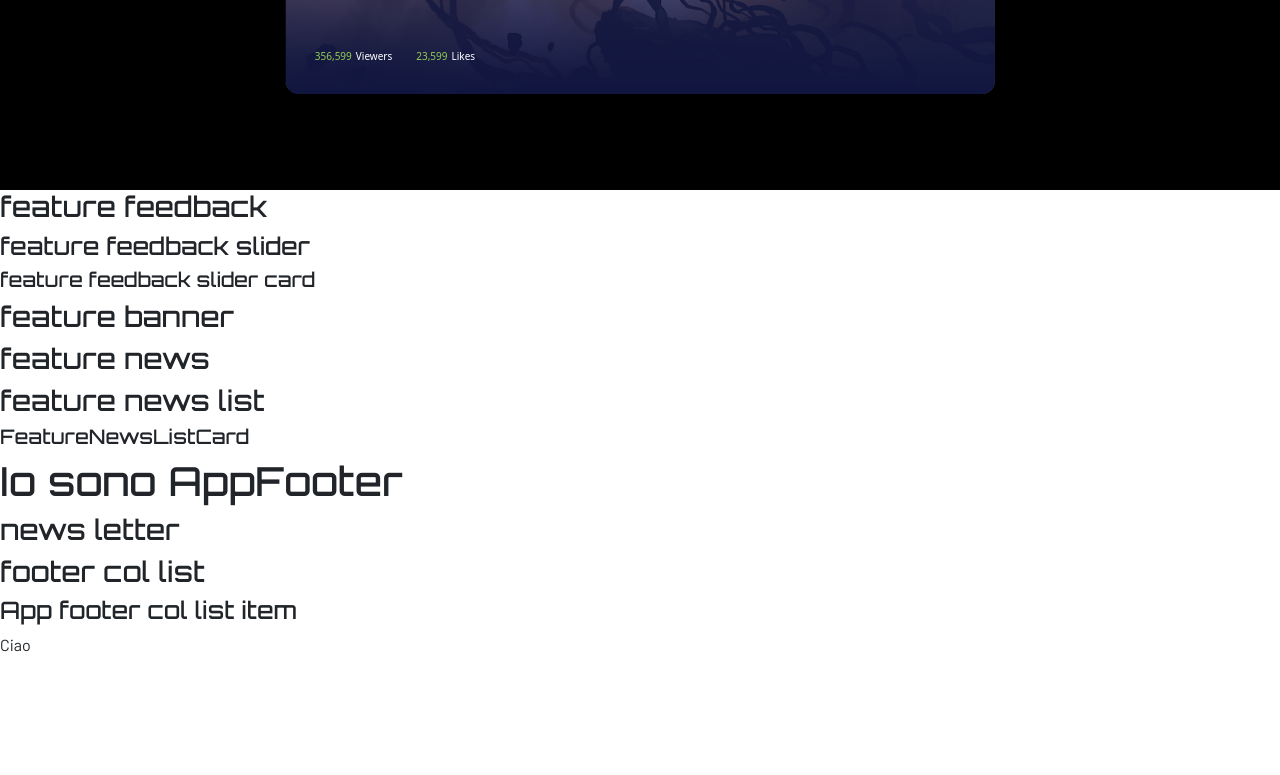
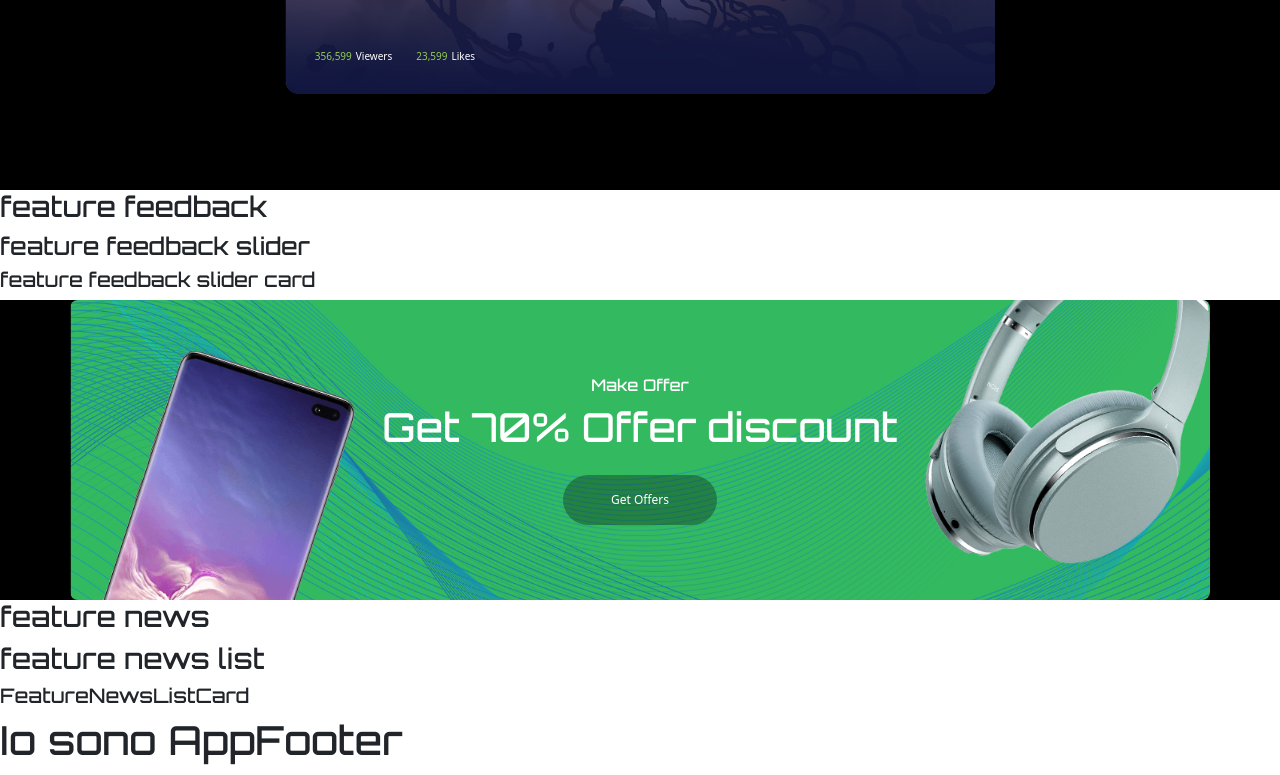
Before and after one commit to orazi-paolo/proj-html-vuejs, a Vue app: page / in a window 1280 px wide. Shown: the part 1050-1825 px from the top of the page. Before the commit the page ends 1723 px from the top, so only its background shows below. Built offline with nearby package versions, Linux system fonts and the light colour scheme.

Commit message:
added banner section

```diff
--- a/src/components/appMain-feature/AppMainFeatureBanner.vue
+++ b/src/components/appMain-feature/AppMainFeatureBanner.vue
@@ -1,18 +1,74 @@
 <script>
+// Import components
+import BaseSectionTitle from '../baseComponents/BaseSectionTitle.vue';
 export default {
   data() {
     return {
+      // Variables
+      offer: 70, // Store discount tot
 
     }
+  },
+  components: {
+    BaseSectionTitle,
   }
 }
 </script>
 
 <template>
-  <h3>
-    feature banner
-  </h3>
+  <!-- Banner section   -->
+  <section>
+    <!-- Discount Title  -->
+    <div
+      class="container discount-title d-flex flex-column justify-content-center align-items-center text-white rounded-3 position-relative p-3  overflow-y-hidden">
+      <h6>Make Offer</h6>
+      <h1>Get {{ this.offer }}% Offer discount</h1>
+      <!-- Phone img  -->
+      <figure class="position-absolute w-25 start-0" id="phone">
+        <img src="../../assets/banner-item-obj1.png" alt="phone banner">
+      </figure>
+      <!-- Headset img  -->
+      <figure class="position-absolute w-25 end-0" id="headset">
+        <img src="../../assets/banner-item-obj2.png" alt="phone banner">
+      </figure>
+      <button class="btn btn-secondary border-0 rounded-5 px-5 py-3 mt-3" id="btn">Get Offers</button>
+    </div>
+  </section>
 </template>
 
-<style scoped>
+<style lang="scss" scoped>
+section {
+  background-color: black;
+
+  .discount-title {
+    background-image: url("../../assets/banner-item-bg.png");
+    background-size: cover;
+    background-position: center;
+    height: 300px;
+
+  }
+
+  #phone {
+    top: 50px;
+
+    img {
+      max-width: 100%;
+    }
+
+  }
+
+  #headset {
+    bottom: 20px;
+
+    img {
+      max-width: 100%;
+    }
+
+  }
+
+  #btn {
+    font-size: 12px;
+    background: rgba($color: black, $alpha: 0.3);
+  }
+}
 </style>
--- a/src/components/appMain-feature/AppMainFeatureStreaming.vue
+++ b/src/components/appMain-feature/AppMainFeatureStreaming.vue
@@ -1,6 +1,7 @@
 <script>
 // Import Component
 import BaseSectionTitle from "../baseComponents/BaseSectionTitle.vue"
+import PlayButton from "../baseComponents/PlayButton.vue";
 
 export default {
   data() {
@@ -10,6 +11,7 @@ export default {
   },
   components: {
     BaseSectionTitle,
+    PlayButton
   }
 }
 </script>
@@ -30,11 +32,7 @@ export default {
       </div>
       <div
         class="play-container text-white gap-2 d-flex flex-column justify-content-center align-items-center position-absolute">
-        <div class="play-btn p-2" role="btn">
-          <div class="play-icon bg-white d-flex justify-content-center align-items-center">
-            <img src="../../assets/icon/play-icon.png" alt="play-icon">
-          </div>
-        </div>
+        <PlayButton />
         <h5>League of Legends</h5>
       </div>
       <div class="feedback d-inline-flex gap-4 position-absolute">
@@ -79,16 +77,6 @@ section {
       top: 50%;
       left: 50%;
       transform: translate(-50%, -50%);
-
-      .play-btn {
-        border-radius: 50%;
-        border: 1px solid #06CB7B;
-
-        .play-icon {
-          width: 50px;
-          height: 50px;
-          border-radius: 50%;
-        }
     }
 
   }
@@ -105,6 +93,4 @@ section {
   }
 
 }
-
-}
 </style>
--- /dev/null
+++ b/src/components/baseComponents/PlayButton.vue
@@ -0,0 +1,30 @@
+<script>
+export default {
+    data() {
+        return {
+
+        };
+    },
+};
+</script>
+
+<template>
+    <div class="play-btn p-2" role="btn">
+        <div class="play-icon bg-white d-flex justify-content-center align-items-center">
+            <img src="../../assets/icon/play-icon.png" alt="play-icon">
+        </div>
+    </div>
+</template>
+
+<style lang='scss' scoped>
+.play-btn {
+    border-radius: 50%;
+    border: 1px solid #06CB7B;
+
+    .play-icon {
+        width: 50px;
+        height: 50px;
+        border-radius: 50%;
+    }
+}
+</style>
```
Lines whose indentation alone changed are shown as unchanged.
